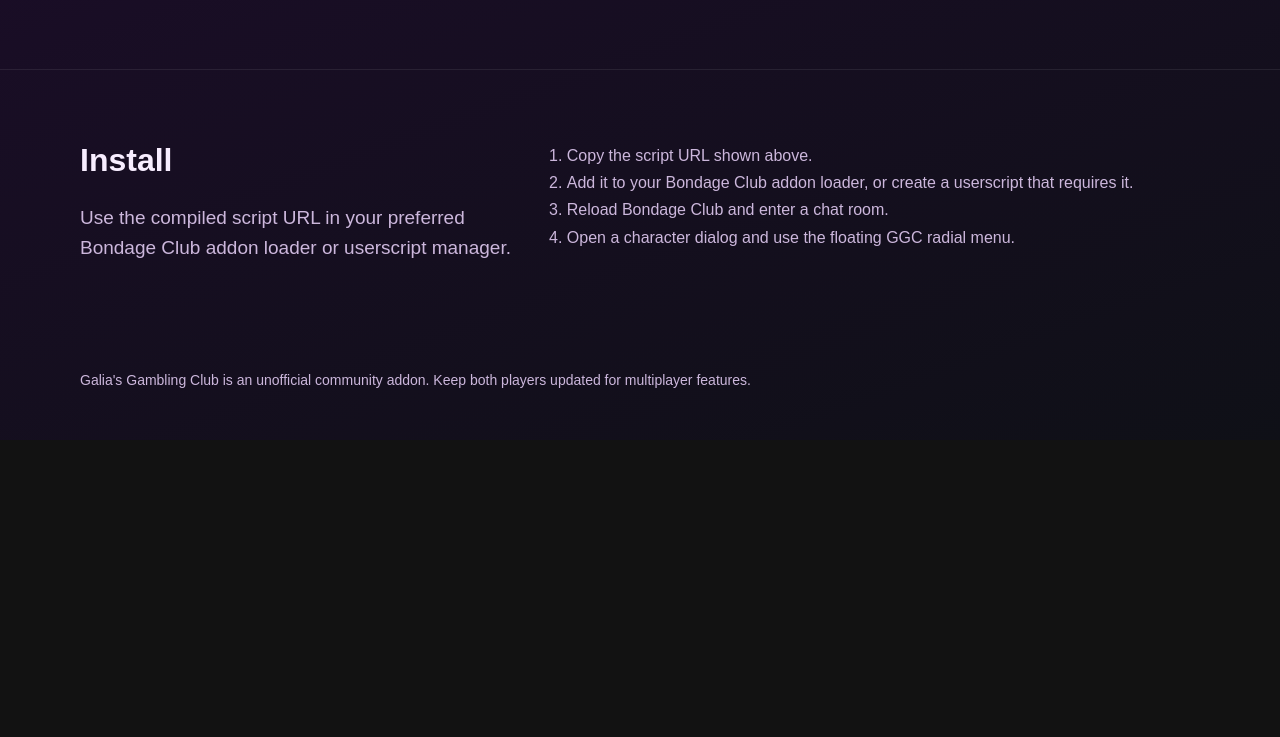
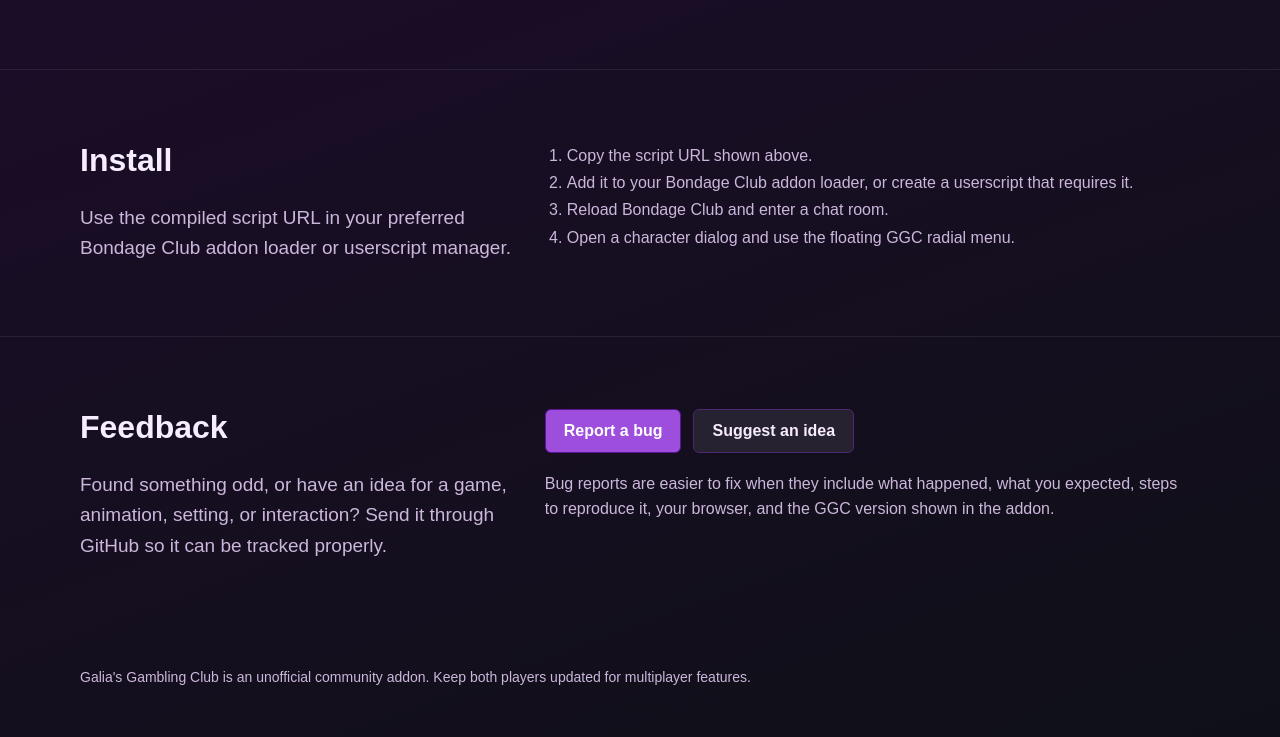
Before and after one commit to ainaradev7/ainaradev7.github.io, a plain HTML site: page index.html in a window 1280 px wide. Shown: the part 1073-1810 px from the top of the page. Before the commit the page ends 1513 px from the top, so only its background shows below. Drawn offline with Linux system fonts and the light colour scheme.

Commit message:
Publish Galia's Gambling Club build 2026-05-21 13:29:56

```diff
--- a/index.html
+++ b/index.html
@@ -320,6 +320,7 @@
       <nav aria-label="Main navigation">
         <a href="#features">Features</a>
         <a href="#install">Install</a>
+        <a href="#feedback">Feedback</a>
         <a href="https://github.com/galia-bc/galia.github.io">GitHub</a>
       </nav>
     </header>
@@ -386,6 +387,22 @@
           </ol>
         </div>
       </section>
+
+      <section id="feedback">
+        <div class="shell install">
+          <div>
+            <h2>Feedback</h2>
+            <p class="lead">Found something odd, or have an idea for a game, animation, setting, or interaction? Send it through GitHub so it can be tracked properly.</p>
+          </div>
+          <div>
+            <div class="actions" style="margin-top: 0">
+              <a class="button" href="https://github.com/galia-bc/galia.github.io/issues/new?title=%5BBug%5D%20&body=What%20happened%3F%0A%0AWhat%20did%20you%20expect%3F%0A%0ASteps%20to%20reproduce%3A%0A1.%20%0A2.%20%0A3.%20%0A%0AGGC%20version%3A%0ABrowser%3A">Report a bug</a>
+              <a class="button secondary" href="https://github.com/galia-bc/galia.github.io/issues/new?title=%5BIdea%5D%20&body=What%20would%20you%20like%20GGC%20to%20do%3F%0A%0AWhy%20would%20it%20be%20useful%3F">Suggest an idea</a>
+            </div>
+            <p class="lead" style="font-size: 16px; margin-top: 18px">Bug reports are easier to fix when they include what happened, what you expected, steps to reproduce it, your browser, and the GGC version shown in the addon.</p>
+          </div>
+        </div>
+      </section>
     </main>
 
     <footer class="shell">
```
Also changed, not shown: club-gaming/club-gaming.js.
